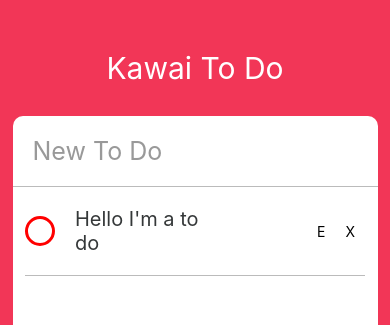
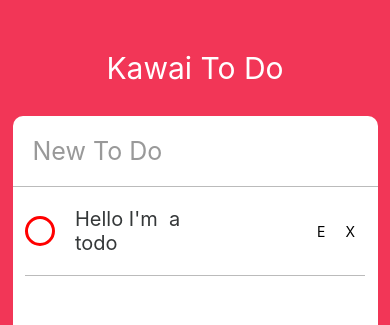
Before and after one commit to sbrus1213/kawai-todo, a React Native app: screen / in a window 390 px wide. Shown: the top 325 px of the page. Built offline with nearby package versions, Linux system fonts and the light colour scheme.

Commit message:
text changing & error why?

```diff
--- a/App.js
+++ b/App.js
@@ -19,7 +19,7 @@
         <View style={styles.card}>
           <TextInput style={styles.Input} placeholder={"New To Do"} value={newToDo} onChangeText={this.__controlNewToDo} placeholderTextColor={"#999"} autoCorrect={false} />
           <ScrollView contentContainerStyle={styles.toDos}>
-            <ToDo />
+            <ToDo text={"Hello I'm  a todo"} />
           </ScrollView>
         </View>
       </View>
--- a/ToDo.js
+++ b/ToDo.js
@@ -1,23 +1,28 @@
 import React from 'react';
-import { View, Text, StyleSheet, TouchableOpacity, Dimensions } from 'react-native';
+import { View, Text, StyleSheet, TouchableOpacity, Dimensions, TextInput } from 'react-native';
 
 const { width, height } = Dimensions.get('window');
 
 export default class ToDo extends React.Component {
     state = {
         isEditing: false,
-        isCompleted: false
+        isCompleted: false,
+        toDoValue: ""
     }
 
     render() {
-        const { isEditing, isCompleted } = this.state;
+        const { isEditing, isCompleted, toDoValue } = this.state;
+        const { text } = this.props;
         return (
             <View style={styles.container}>
                 <View style={styles.column}>
                     <TouchableOpacity onPress={this.__toggleToDo}>
                         <View style={[styles.circle, isCompleted ? styles.completedCircle : styles.uncompletedCircle]} />
                     </TouchableOpacity>
-                    <Text style={[styles.text, isCompleted ? styles.completedText : styles.uncompletedText]}>Hello I'm a to do</Text>
+                    {isEditing ?
+                        <TextInput style={[styles.text, styles.input, isCompleted ? styles.completedText : styles.uncompletedText]} value={toDoValue} multiline={true} onChangeText={this.__controllInput} onBlur={this.__finishEditing} />
+                        : <Text style={[styles.text, isCompleted ? styles.completedText : styles.uncompletedText]}>{text}
+                        </Text>}
                 </View>
 
                 {isEditing ?
@@ -53,14 +58,22 @@
     }
 
     __startEditing = () => {
+        const { text } = this.props;
         this.setState({
-            isEditing: true
+            isEditing: true,
+            toDoValue: text
         })
     }
 
     __finishEditing = () => {
         this.setState({
             isEditing: false
+        })
+    }
+
+    __controllInput = (text) => {
+        this.setState({
+            toDoValue: text
         })
     }
 }
@@ -111,5 +124,8 @@
     actionContainer: {
         marginVertical: 10,
         marginHorizontal: 10
+    },
+    input: {
+        marginVertical: 20,
     }
 })
```
